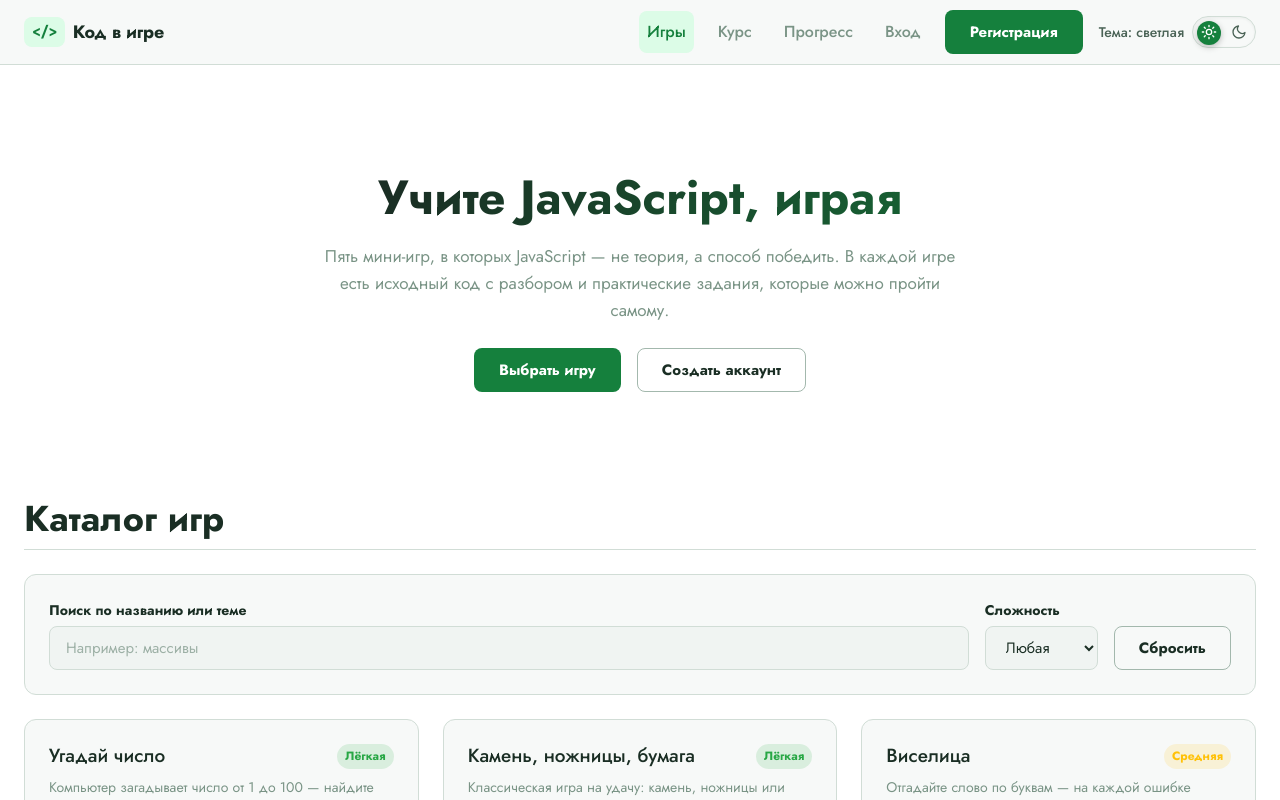
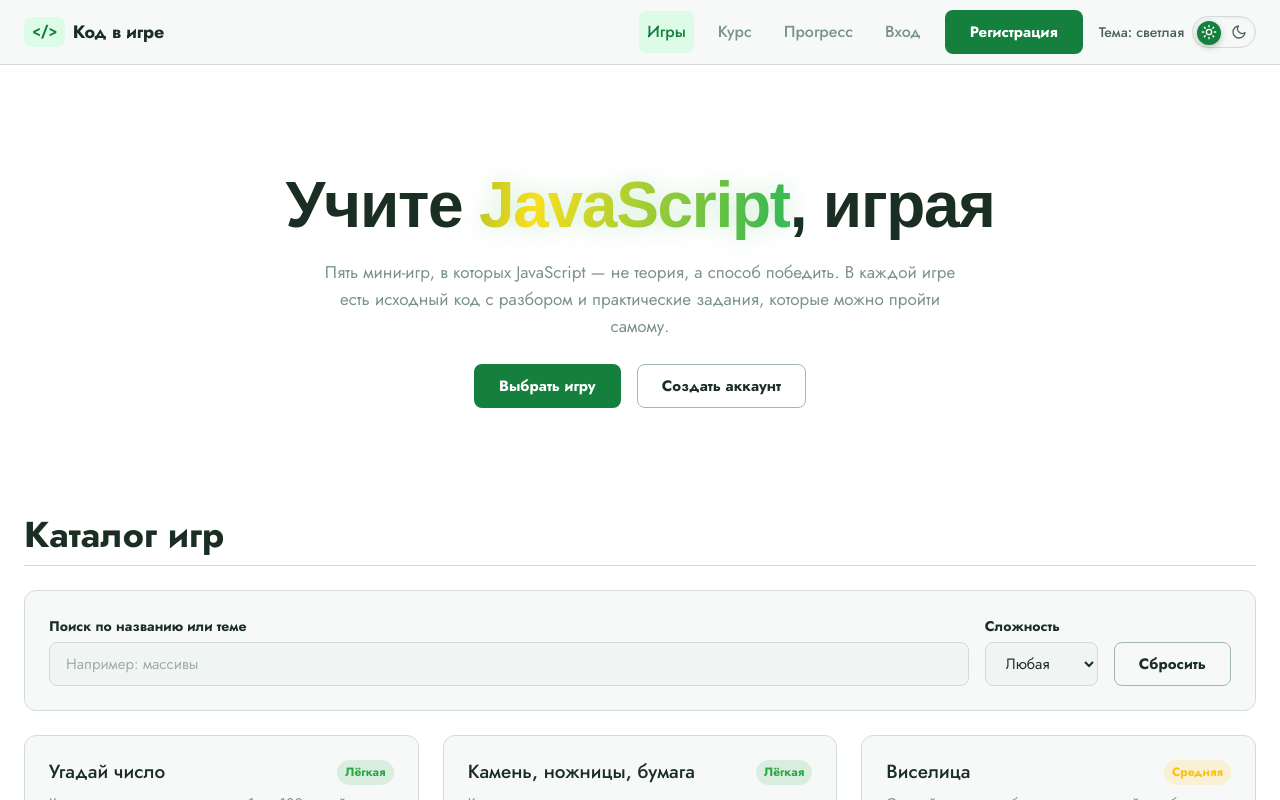
Before and after one commit to caucasmun/code, a React (Vite) app: page /#/ in a window 1280 px wide. Shown: the top 800 px of the page. Built offline with nearby package versions, Linux system fonts and the light colour scheme.

Commit message:
Hero title gradient animation

```diff
--- a/src/pages/HomePage.jsx
+++ b/src/pages/HomePage.jsx
@@ -35,7 +35,9 @@ export default function HomePage() {
   return (
     <div className="home">
       <section className="hero">
-        <h1 className="hero__title">Учите JavaScript, играя</h1>
+        <h1 className="hero-title">
+          Учите <span className="hero-title__accent">JavaScript</span>, играя
+        </h1>
         <p className="hero__text">
           Пять мини-игр, в которых JavaScript — не теория, а способ победить. В каждой игре есть
           исходный код с разбором и практические задания, которые можно пройти самому.
--- a/src/styles/pages.css
+++ b/src/styles/pages.css
@@ -12,12 +12,69 @@
   text-align: center;
 }
 
-.hero__title {
-  margin-bottom: var(--space-md);
-  background: linear-gradient(120deg, var(--text-strong) 30%, var(--accent) 100%);
+.hero-title {
+  font-family: "Futura PT", "Futura", "Century Gothic", sans-serif;
+  font-weight: 700;
+  font-size: clamp(2rem, 6vw, 4rem);
+  line-height: 1.15;
+  letter-spacing: -0.02em;
+  color: var(--text-primary);
+  margin: 0 0 var(--space-md);
+  text-wrap: balance;
+}
+
+.hero-title__accent {
+  display: inline-block;
+  background-image: linear-gradient(
+    100deg,
+    var(--accent-primary) 0%,
+    #F7DF1E 25%,
+    #3FB950 50%,
+    #2DD4BF 75%,
+    var(--accent-primary) 100%
+  );
+  background-size: 300% 100%;
+  background-position: 0% 50%;
   -webkit-background-clip: text;
   background-clip: text;
   -webkit-text-fill-color: transparent;
+  color: transparent;
+  animation: gradient-flow 7s ease-in-out infinite;
+  filter: drop-shadow(0 0 12px rgba(63, 185, 80, 0.25));
+}
+
+[data-theme="dark"] .hero-title__accent {
+  background-image: linear-gradient(
+    100deg,
+    #3FB950 0%,
+    #F7DF1E 25%,
+    #56D364 50%,
+    #2DD4BF 75%,
+    #3FB950 100%
+  );
+  filter: drop-shadow(0 0 16px rgba(63, 185, 80, 0.45));
+}
+
+@keyframes gradient-flow {
+  0% { background-position: 0% 50%; }
+  50% { background-position: 100% 50%; }
+  100% { background-position: 0% 50%; }
+}
+
+@media (prefers-reduced-motion: reduce) {
+  .hero-title__accent {
+    animation: none;
+    background-position: 0% 50%;
+  }
+}
+
+@media (forced-colors: active) {
+  .hero-title__accent {
+    -webkit-text-fill-color: currentColor;
+    color: Highlight;
+    background: none;
+    filter: none;
+  }
 }
 
 .hero__text {
```
